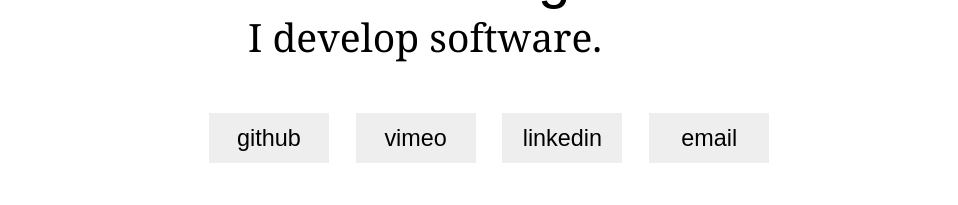
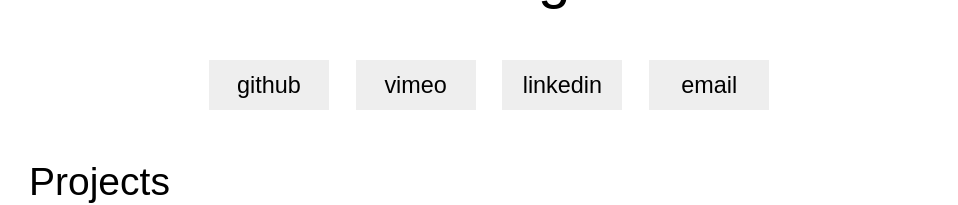
Before and after one commit to AdamVig/adamvig.com, a website: page index.src.html in a window 1280 px wide. Shown: the part 77-282 px from the top of the page, without its empty margins (151-1109 px from the left). Drawn offline with Linux system fonts and the light colour scheme; a web font is replaced by a local one.

Commit message:
Remove description entirely

```diff
--- a/index.src.html
+++ b/index.src.html
@@ -31,9 +31,6 @@
       <section>
         <img class="icon" src="img/home/adamvig-icon-red.svg" alt="Adam Vigneaux icon" height="50" width="50" inline />
         <h1>Adam Vigneaux</h1>
-        <p>
-          I develop software.
-        </p>
       </section>
     </header>
     <main>
```
Also changed, not shown: index.html (+1 -1 lines).
